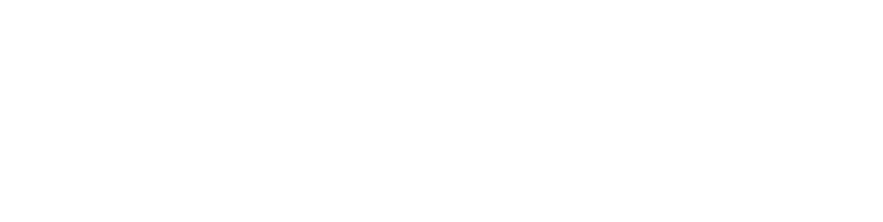
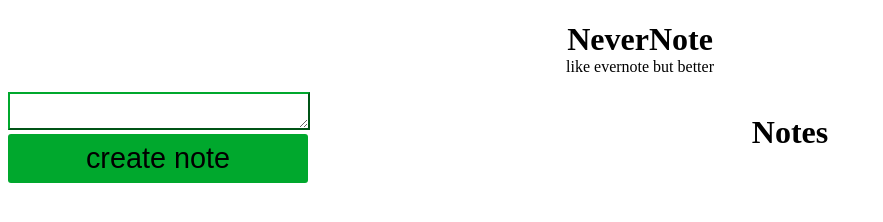
Before and after one commit to bakedPotatoLord/AP_create, a plain HTML site: page index.html in a window 1280 px wide. Shown: the whole page, without its empty margins (0-883 px from the left). Drawn offline with Linux system fonts and the light colour scheme.

Commit message:
started basic styling

```diff
--- a/index.html
+++ b/index.html
@@ -9,6 +9,20 @@
         <link rel="stylesheet" href="style.css">
     </head>
     <body>
+        <div class="header">
+            <h1>NeverNote</h1>
+            <p>like evernote but better</p>
+        </div>
+        <div class="body">
+            <div class="left">
+                <textarea name="" id="" ></textarea>
+                <button>create note</button>
+            </div>
+            <div class="right">
+                <h1>Notes</h1>
+                <div class="notes"></div>
+            </div>
+        </div>
         <script src="script.js"></script>
     </body>
 </html>
--- a/style.css
+++ b/style.css
@@ -0,0 +1,50 @@
+
+.header{
+    text-align:center;
+}
+.header h1{
+    margin-bottom: 0;
+}
+
+.header p{
+    margin-top:0;
+}
+
+.body{
+    display:flex;
+}
+
+.left{
+    width:300px;
+
+}
+
+.left textarea{
+    resize:vertical;
+    width:98%;
+    border:2px outset #00a82d;
+    transition:0.2s ease-in-out;
+}
+
+.left textarea:focus{
+    border:2px inset #14cc45;
+}
+
+.left button{
+    background-color:#00a82d;
+    border:none;
+    transition:0.2s background ease-in-out;
+    width:100%;
+    font-size:1.8rem;
+    padding:0.5rem;
+    border-radius:3px
+}
+
+.left button:hover{
+    background-color:#14cc45 ;
+}
+
+.right{
+    flex:50%;
+    text-align:center;
+}
```
